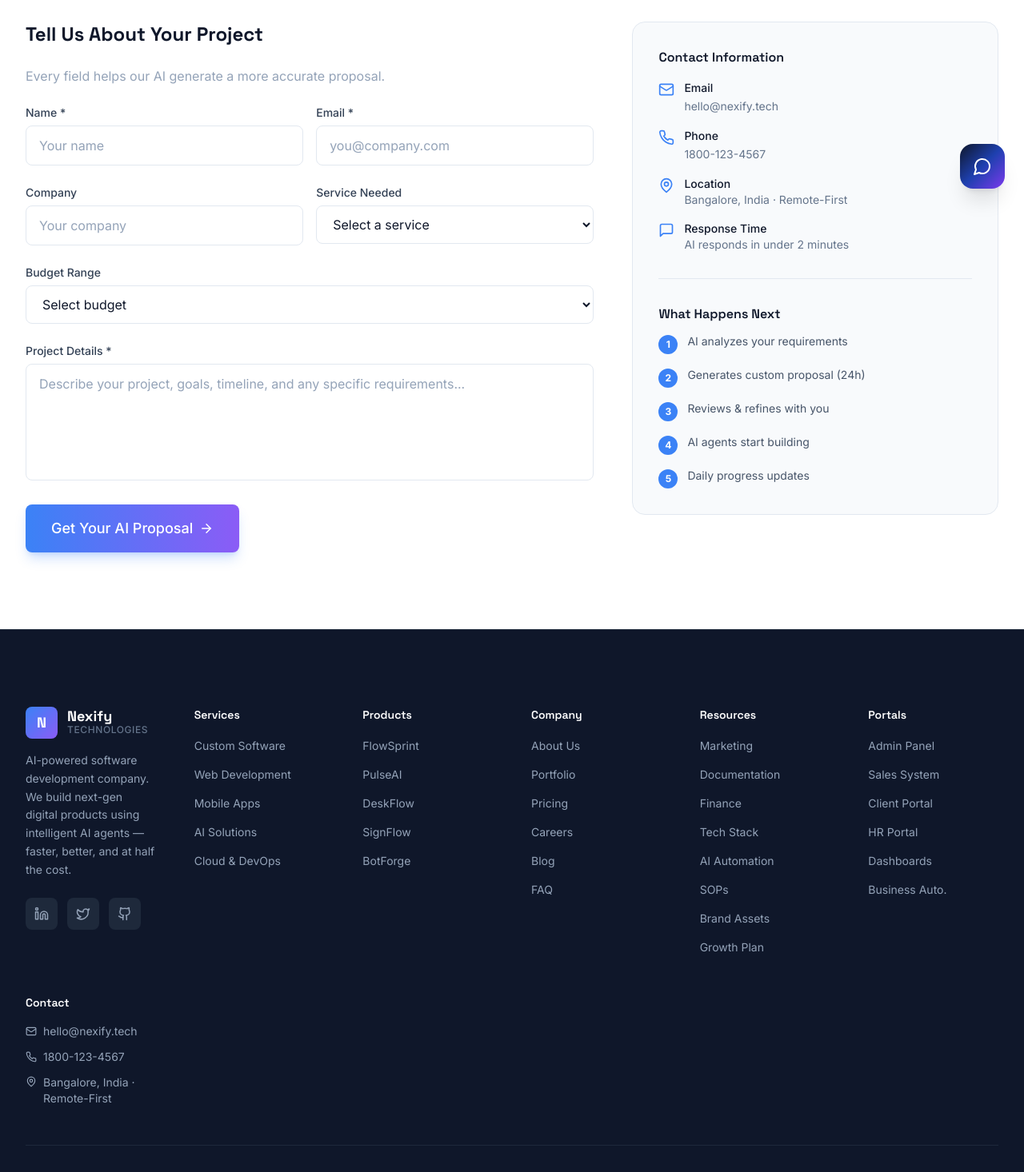
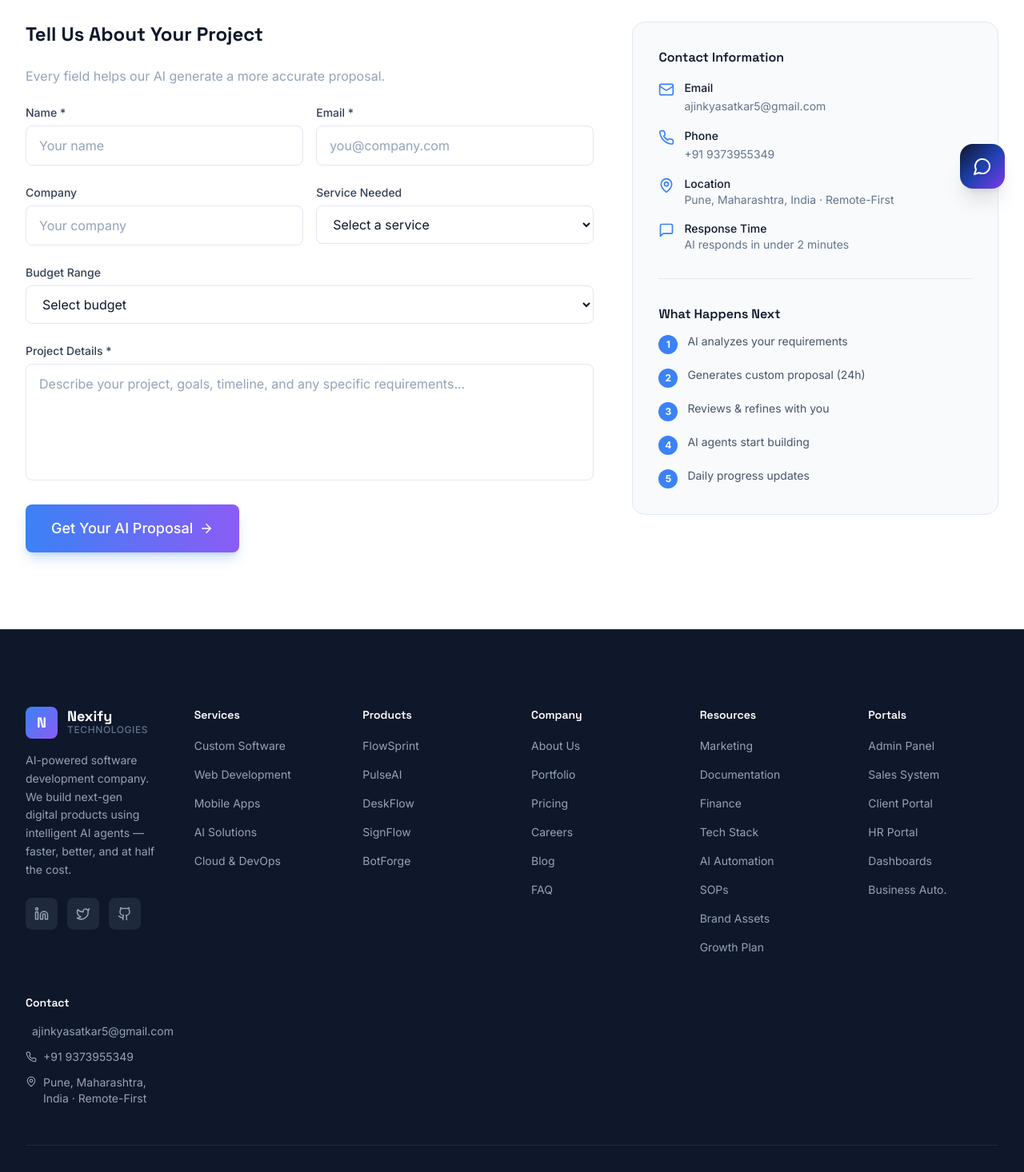
Before and after one commit to ajsat007/Nexify, a Next.js app: page /contact in a window 1280 px wide. Shown: the part 540-2006 px from the top of the page at 80% size. Built offline with nearby package versions, Linux system fonts and the light colour scheme.

Commit message:
Update contact info: ajinkyasatkar5@gmail.com, 9373955349, Pune

```diff
--- a/src/app/contact/page.tsx
+++ b/src/app/contact/page.tsx
@@ -173,21 +173,21 @@
                       <Mail className="w-5 h-5 text-primary-500 mt-0.5 shrink-0" />
                       <div>
                         <div className="text-sm font-medium text-neutral-900">Email</div>
-                        <a href="mailto:hello@nexify.tech" className="text-sm text-neutral-500 hover:text-primary-500">hello@nexify.tech</a>
+                        <a href="mailto:ajinkyasatkar5@gmail.com" className="text-sm text-neutral-500 hover:text-primary-500">ajinkyasatkar5@gmail.com</a>
                       </div>
                     </li>
                     <li className="flex items-start gap-3">
                       <Phone className="w-5 h-5 text-primary-500 mt-0.5 shrink-0" />
                       <div>
                         <div className="text-sm font-medium text-neutral-900">Phone</div>
-                        <a href="tel:+911800123456" className="text-sm text-neutral-500 hover:text-primary-500">1800-123-4567</a>
+                        <a href="tel:+919373955349" className="text-sm text-neutral-500 hover:text-primary-500">+91 9373955349</a>
                       </div>
                     </li>
                     <li className="flex items-start gap-3">
                       <MapPin className="w-5 h-5 text-primary-500 mt-0.5 shrink-0" />
                       <div>
                         <div className="text-sm font-medium text-neutral-900">Location</div>
-                        <div className="text-sm text-neutral-500">Bangalore, India · Remote-First</div>
+                        <div className="text-sm text-neutral-500">Pune, Maharashtra, India · Remote-First</div>
                       </div>
                     </li>
                     <li className="flex items-start gap-3">
--- a/src/components/Footer.tsx
+++ b/src/components/Footer.tsx
@@ -151,20 +151,20 @@
             <h4 className="text-white font-semibold text-sm mb-4">Contact</h4>
             <ul className="space-y-3">
               <li>
-                <a href="mailto:hello@nexify.tech" className="flex items-center gap-2 text-neutral-400 hover:text-primary-400 text-sm transition-colors">
+                <a href="mailto:ajinkyasatkar5@gmail.com" className="flex items-center gap-2 text-neutral-400 hover:text-primary-400 text-sm transition-colors">
                   <Mail size={14} />
-                  hello@nexify.tech
+                  ajinkyasatkar5@gmail.com
                 </a>
               </li>
               <li>
-                <a href="tel:+911800123456" className="flex items-center gap-2 text-neutral-400 hover:text-primary-400 text-sm transition-colors">
+                <a href="tel:+919373955349" className="flex items-center gap-2 text-neutral-400 hover:text-primary-400 text-sm transition-colors">
                   <Phone size={14} />
-                  1800-123-4567
+                  +91 9373955349
                 </a>
               </li>
               <li className="flex items-start gap-2 text-neutral-400 text-sm">
                 <MapPin size={14} className="mt-0.5 shrink-0" />
-                Bangalore, India · Remote-First
+                Pune, Maharashtra, India · Remote-First
               </li>
             </ul>
           </div>
```
